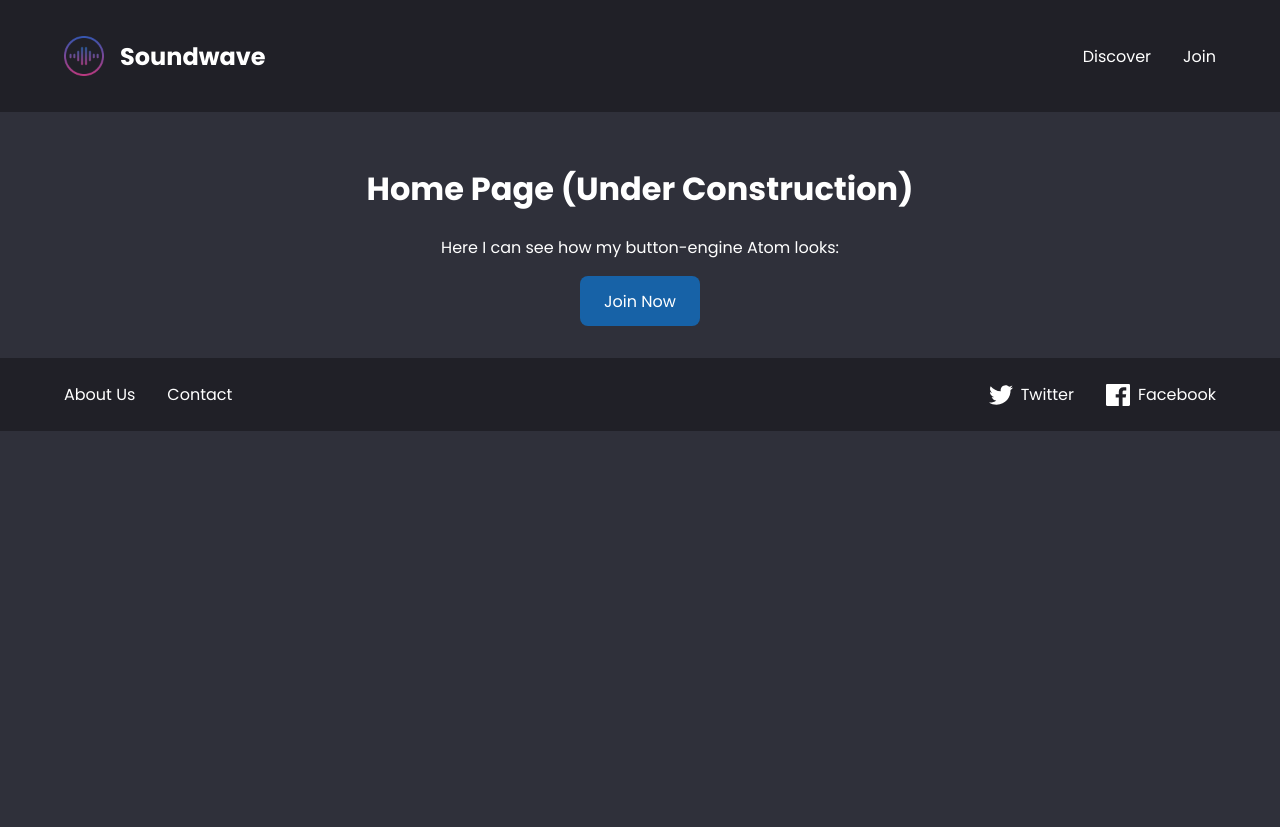
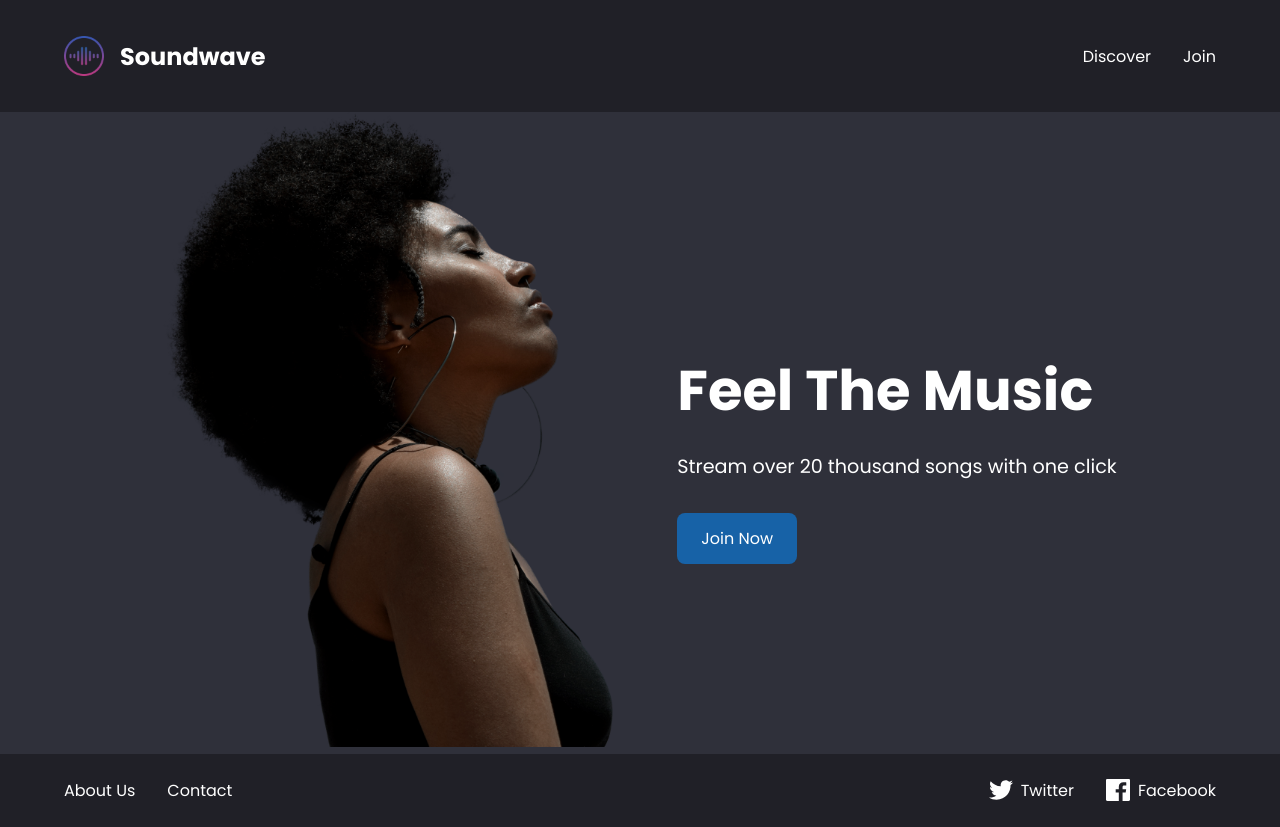
Before and after one commit to annahico/FemCoders-SoundWave_React, a React (Vite) app: page / in a window 1280 px wide. Before the commit the page ends 800 px from the top, so only its background shows below. Built offline with nearby package versions, Linux system fonts and the light colour scheme.

Commit message:
feat: added home

```diff
--- /dev/null
+++ b/src/pages/Home.css
@@ -0,0 +1,68 @@
+.home-container {
+    position: relative;
+    min-height: calc(100vh - 160px);
+    /* Ajuste para Navbar y Footer */
+    display: flex;
+    align-items: center;
+    justify-content: center;
+    overflow: hidden;
+    /* Evita que los círculos creen scroll */
+}
+
+.home-content {
+    display: flex;
+    align-items: center;
+    gap: 4rem;
+    z-index: 2;
+}
+
+.home-image img {
+    max-width: 450px;
+    height: auto;
+}
+
+.home-text h1 {
+    font-size: 3.5rem;
+    margin-bottom: 1rem;
+}
+
+.home-text p {
+    font-size: 1.2rem;
+    margin-bottom: 2rem;
+}
+
+/* Círculos decorativos */
+.circle {
+    position: absolute;
+    border-radius: 50%;
+    z-index: 1;
+}
+
+.circle-pink {
+    width: 400px;
+    height: 400px;
+    background-color: var(--circle-1);
+    bottom: -100px;
+    left: -50px;
+}
+
+.circle-blue-top {
+    width: 300px;
+    height: 300px;
+    background-color: var(--circle-2-3);
+    top: 10%;
+    left: 15%;
+}
+
+/* Responsive móvil */
+@media (max-width: 768px) {
+    .home-content {
+        flex-direction: column-reverse;
+        text-align: center;
+        padding: 2rem;
+    }
+
+    .home-image {
+        display: none;
+    }
+}
--- a/src/pages/Home.jsx
+++ b/src/pages/Home.jsx
@@ -1,16 +1,31 @@
+import React from 'react';
+import { Link } from 'react-router-dom';
 import Button from '../components/atoms/Button';
+import girlImage from '../img/landing-page-girl.png';
+import './Home.css';
 
 const Home = () => {
     return (
-        <div style={{ padding: '2rem', textAlign: 'center' }}>
-            <h1>Home Page (Under Construction)</h1>
-            <p>Here I can see how my button-engine Atom looks:</p>
+        <section className="home-container">
+            {/* Sticker Sheet */}
+            <div className="circle circle-pink"></div>
+            <div className="circle circle-blue-top"></div>
+            <div className="circle circle-blue-bottom"></div>
 
-            {/* Uso el componente Button */}
-            <Button onClick={() => alert('¡Botón funcionando!')}>
-                Join Now
-            </Button>
-        </div>
+            <div className="home-content">
+                <div className="home-image">
+                    <img src={girlImage} alt="Girl with headphones" />
+                </div>
+
+                <div className="home-text">
+                    <h1>Feel The Music</h1>
+                    <p>Stream over 20 thousand songs with one click</p>
+                    <Link to="/join">
+                        <Button>Join Now</Button>
+                    </Link>
+                </div>
+            </div>
+        </section>
     );
 };
 
```
